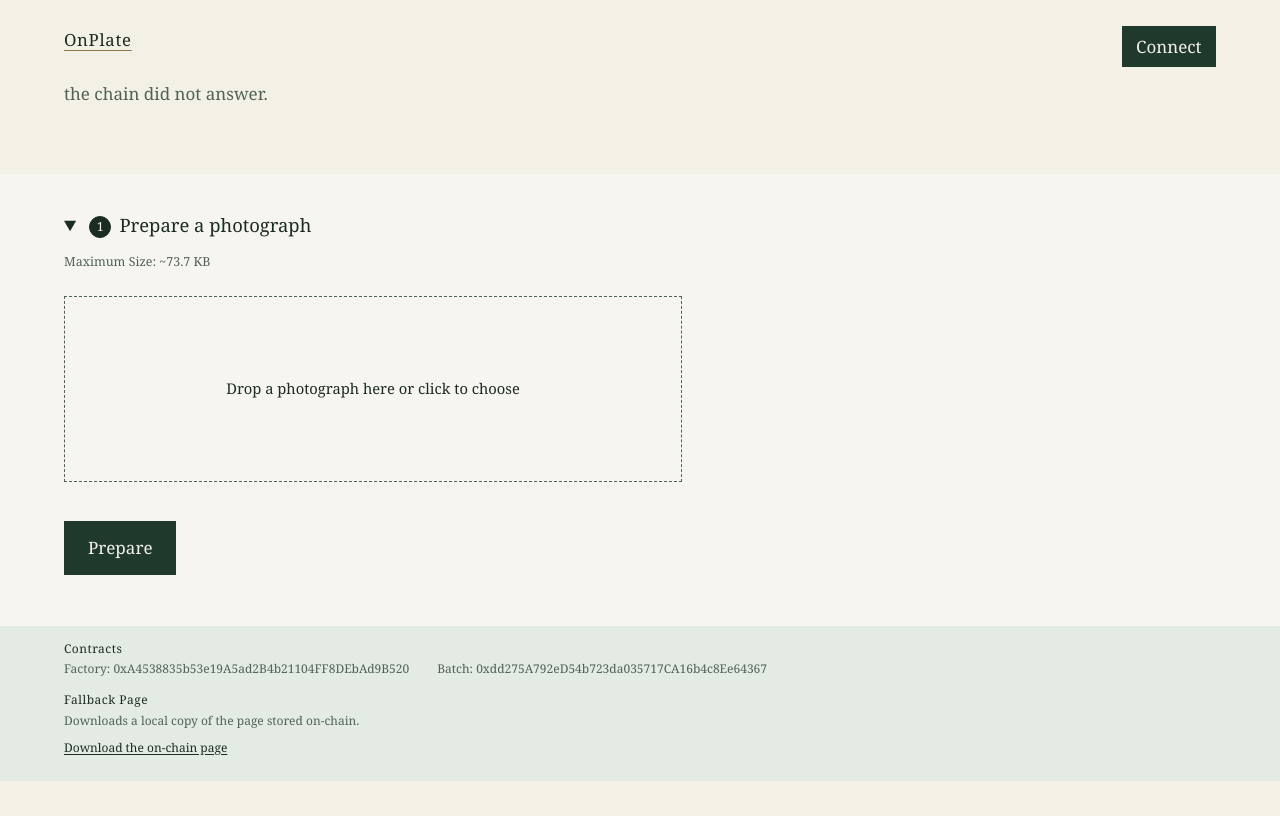
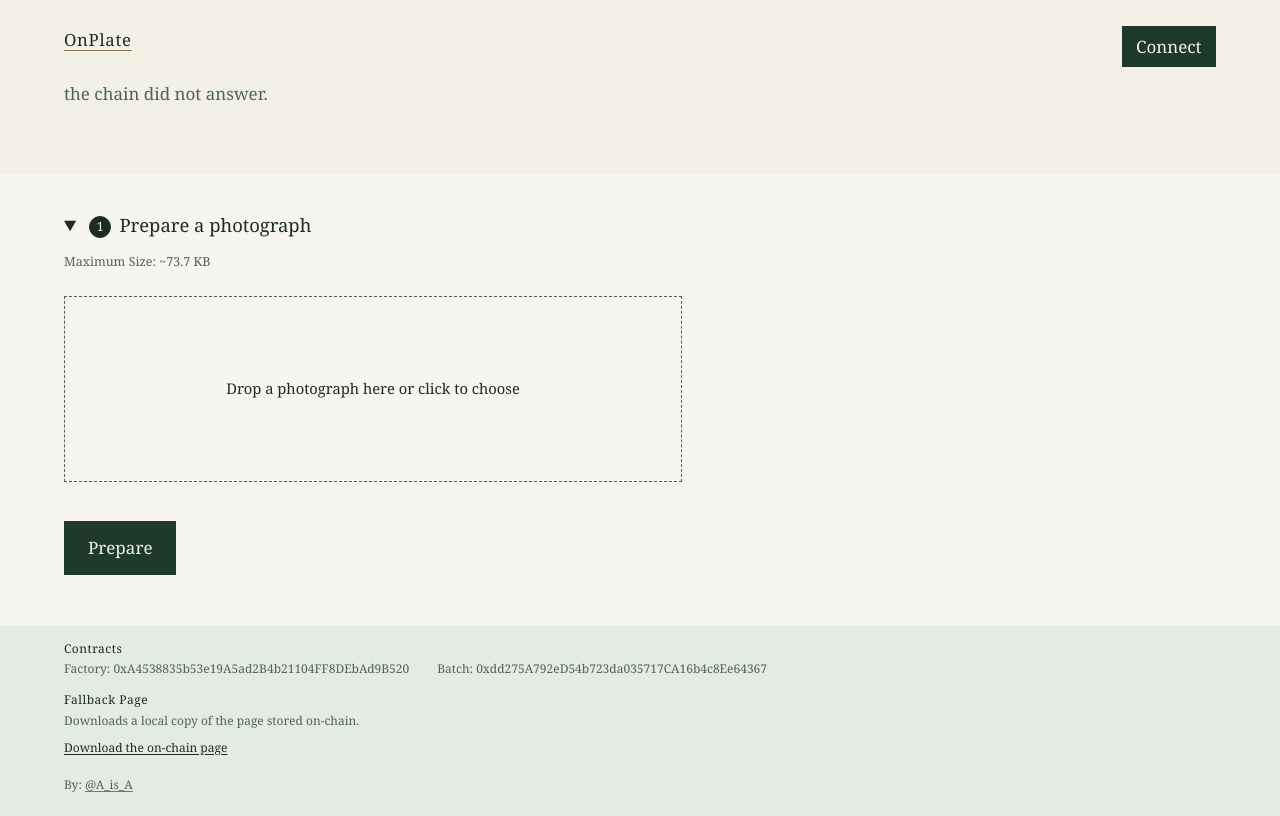
Before and after one commit to OnPlate/onplate, a plain HTML site: page web/index.html in a window 1280 px wide. Drawn offline with Linux system fonts and the light colour scheme; no server answers.

Commit message:
Credit the studio in the footer as By: @A_is_A.
The handle opens the X profile. It sits under Fallback Page on
every hosted venue.

```diff
--- a/web/app.css
+++ b/web/app.css
@@ -777,6 +777,15 @@ footer.foot {
 footer.foot h2 { font-size: 0.75rem; margin: 0.85rem 0 0.2rem; letter-spacing: 0.04em; }
 footer.foot h2:first-child { margin-top: 0; }
 footer.foot .quiet { max-width: 28rem; margin: 0; }
+footer.foot .byline {
+  margin: 1.1rem 0 0;
+  color: #4e6356;
+}
+footer.foot .byline a {
+  color: inherit;
+  text-decoration-color: #8d7444;
+  text-underline-offset: 0.18em;
+}
 .save-line { display: flex; flex-wrap: wrap; align-items: baseline; gap: 0.85rem; margin-top: 0.45rem; }
 #save-note { color: #4e6356; }
 #save-note:empty { display: none; }
--- a/web/index.html
+++ b/web/index.html
@@ -13,7 +13,7 @@
 <meta name="twitter:title" content="OnPlate">
 <meta name="twitter:description" content="OnPlate is a factory for 1/1 on-chain photographs. The full file sits in chunk contracts on the same chain.">
 <link rel="icon" href="favicon.svg" type="image/svg+xml">
-<link rel="stylesheet" href="app.css?v=16">
+<link rel="stylesheet" href="app.css?v=17">
 </head>
 <body>
 <script src="frame.js"></script>
@@ -176,6 +176,7 @@
       <button id="save-page" type="button">Download the on-chain page</button>
       <span id="save-note" aria-live="polite"></span>
     </div>
+    <p class="byline">By: <a href="https://x.com/A_is_A">@A_is_A</a></p>
   </div>
 </footer>
 <dialog id="pack-dialog">
```
Also changed, not shown: web/bench.html (+2 -1 lines), web/gentle-view.html (+2 -1 lines), web/gentle.html (+2 -1 lines), web/hall.html (+2 -1 lines), web/view.html (+2 -1 lines).
